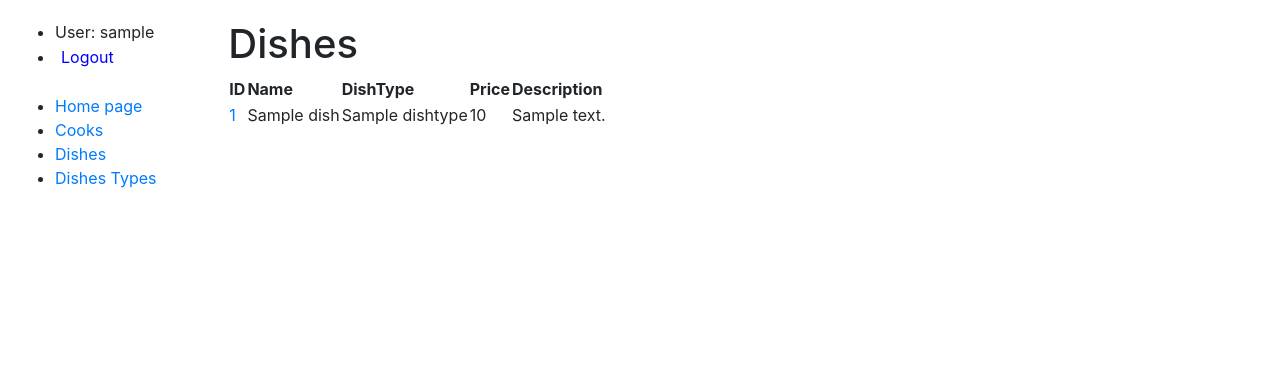
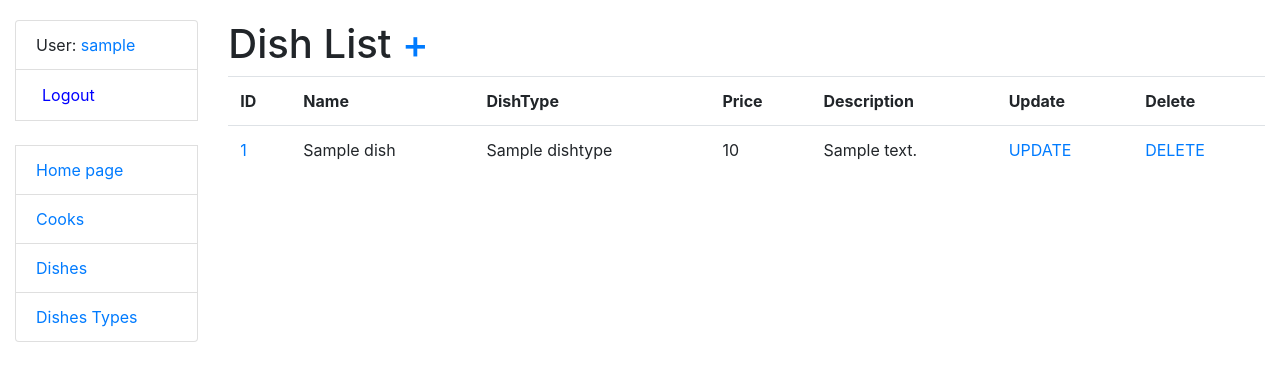
Before and after one commit to olegicks/restaurant-service, a Django app: page /dishes/ in a window 1280 px wide. Shown: the top 381 px of the page. Run offline with Django 5.2, Linux system fonts and the light colour scheme; a user stored in the database is signed in; tables that the repository leaves empty hold one stand-in row (values such as "Sample post").

Commit message:
update dish list and dishtype list and add dish form, dishtype form

```diff
--- a/restaurant_service/settings.py
+++ b/restaurant_service/settings.py
@@ -38,6 +38,8 @@ INSTALLED_APPS = [
     'django.contrib.messages',
     'django.contrib.staticfiles',
     'restaurant',
+    'crispy_bootstrap4',
+    'crispy_forms',
 ]
 
 MIDDLEWARE = [
@@ -134,3 +136,7 @@ STATIC_ROOT = BASE_DIR / "staticfiles"
 DEFAULT_AUTO_FIELD = 'django.db.models.BigAutoField'
 
 LOGIN_REDIRECT_URL = "/"
+
+CRISPY_ALLOWED_TEMPLATE_PACKS = "bootstrap4"
+
+CRISPY_TEMPLATE_PACK = "bootstrap4"
--- a/templates/includes/sidebar.html
+++ b/templates/includes/sidebar.html
@@ -1,9 +1,9 @@
-<ul class="sidebar-nav">
+<ul class="sidebar-nav list-group">
   {% if user.is_authenticated %}
-    <li>
-      User: {{ user.username }}
+    <li class="list-group-item">
+      User: <a href="{{ user.get_absolute_url }}">{{ user.get_username }}</a>
     </li>
-    <li>
+    <li class="list-group-item">
       <form action="{% url 'logout' %}" method="post" style="display:inline;">
         {% csrf_token %}
         <button type="submit" style="background: none; border: none; color: blue; cursor: pointer;">
@@ -12,19 +12,22 @@
       </form>
     </li>
   {% else %}
-    <li>
-      <a href="{% url 'login' %}">Login</a>
+    <li class="list-group-item">
+      <a href="{% url 'login' %}?next={{ request.path }}">Login</a>
     </li>
   {% endif %}
+
   <br>
-  <li>
+  <li class="list-group-item">
     <a href="{% url 'restaurant:index' %}">Home page</a>
   </li>
-  <li>
+  <li class="list-group-item">
     <a href="{% url 'restaurant:cook-list' %}">Cooks</a>
   </li>
-  <li>
+  <li class="list-group-item">
     <a href="{% url 'restaurant:dish-list' %}">Dishes</a>
+  </li >
+  <li class="list-group-item">
+    <a href="{% url 'restaurant:dish_type-list' %}">Dishes Types</a>
   </li>
-  <li><a href="{% url 'restaurant:dish_type-list' %}">Dishes Types</a></li>
 </ul>
--- a/templates/restaurant/dish_list.html
+++ b/templates/restaurant/dish_list.html
@@ -1,22 +1,31 @@
 {% extends "base.html" %}
 
 {% block content %}
-<h1>Dishes</h1>
-<table>
+  <h1>Dish List <a style="" href="{% url 'restaurant:dish-create' %}">+</a></h1>
+
+  <table class="table">
   <tr>
     <th>ID</th>
     <th>Name</th>
     <th>DishType</th>
     <th>Price</th>
     <th>Description</th>
+    <th>Update</th>
+    <th>Delete</th>
   </tr>
-  {% for dish in object_list %}
+  {% for dish in dish_list %}
   <tr>
-    <td><a href="{% url 'restaurant:dish-detail' dish.id %}">{{ dish.id }}</a></td>
+    <td><a href="{% url 'restaurant:dish-detail' pk=dish.id %}">{{ dish.id }}</a></td>
     <td>{{ dish.name }}</td>
     <td>{{ dish.dish_type.name }}</td>
     <td>{{dish.price}}</td>
     <td>{{dish.description}}</td>
+    <td>
+      <a href="{% url 'restaurant:dish-update' pk=dish.id %}">UPDATE</a>
+    </td>
+    <td>
+      <a href="{% url 'restaurant:dish-delete' pk=dish.id %}">DELETE</a>
+    </td>
   </tr>
   {% endfor %}
 </table>
```
Also changed, not shown: templates/restaurant/dish_form.html (added, +12 -0 lines), templates/restaurant/dish_form_confirm_delete.html (added, +10 -0 lines), templates/restaurant/dishtype_form.html (added, +12 -0 lines), templates/restaurant/dishtype_form_confirm_delete.html (added, +10 -0 lines), templates/restaurant/dishtype_list.html (+10 -2 lines).
